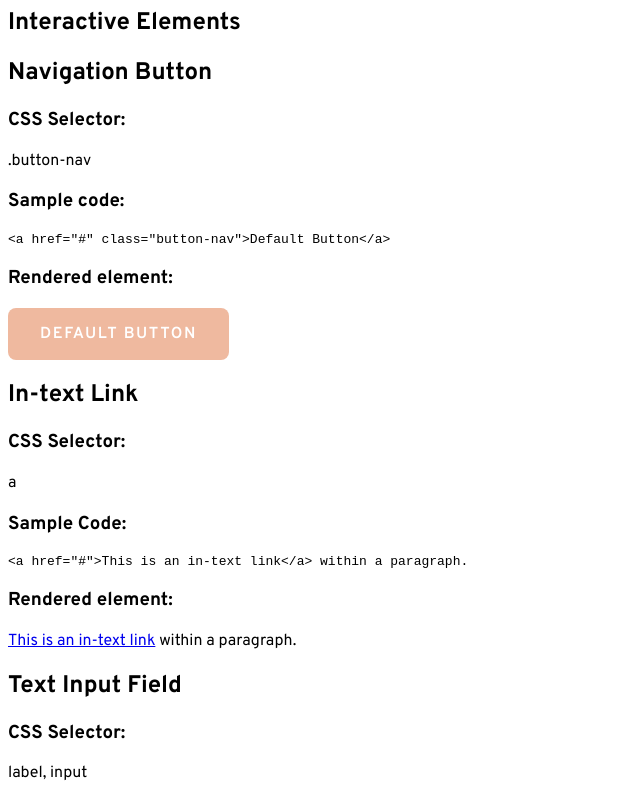
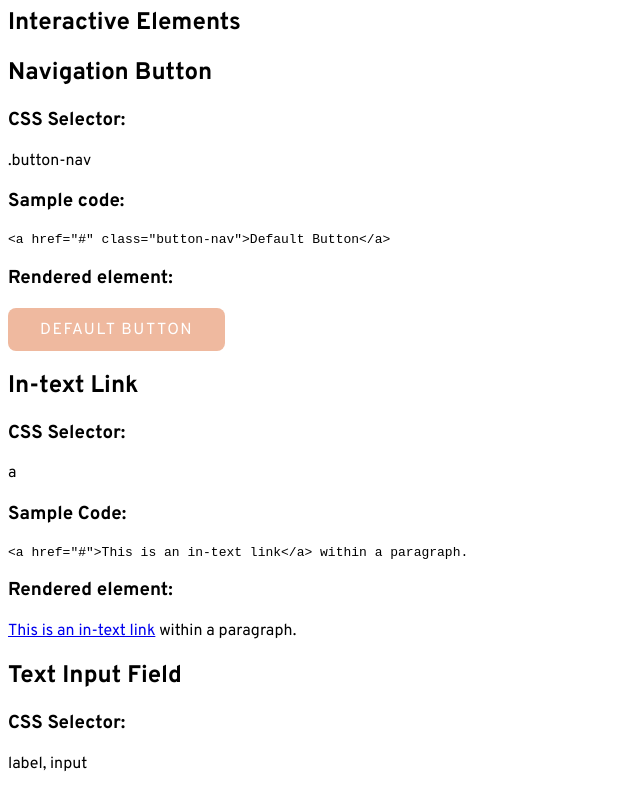
Before and after one commit to mimit29/project2-company, a plain HTML site: page style-guide.html in a window 1280 px wide. Shown: the top 789 px of the page, without its empty margins (0-640 px from the left). Drawn offline with Linux system fonts and the light colour scheme.

Commit message:
changing the button style a bit

```diff
--- a/css/main.css
+++ b/css/main.css
@@ -9,9 +9,9 @@ body {
 
 .button-default {
 	display: inline-block;
-	padding: 1rem 2rem;
+	padding: 0.7rem 2rem;
 	color: #FFF;
-	font-weight: 600;
+	font-weight: 500;
 	letter-spacing: 0.1em;
 	text-transform: uppercase;
 	background-color: #efb99f;
```
